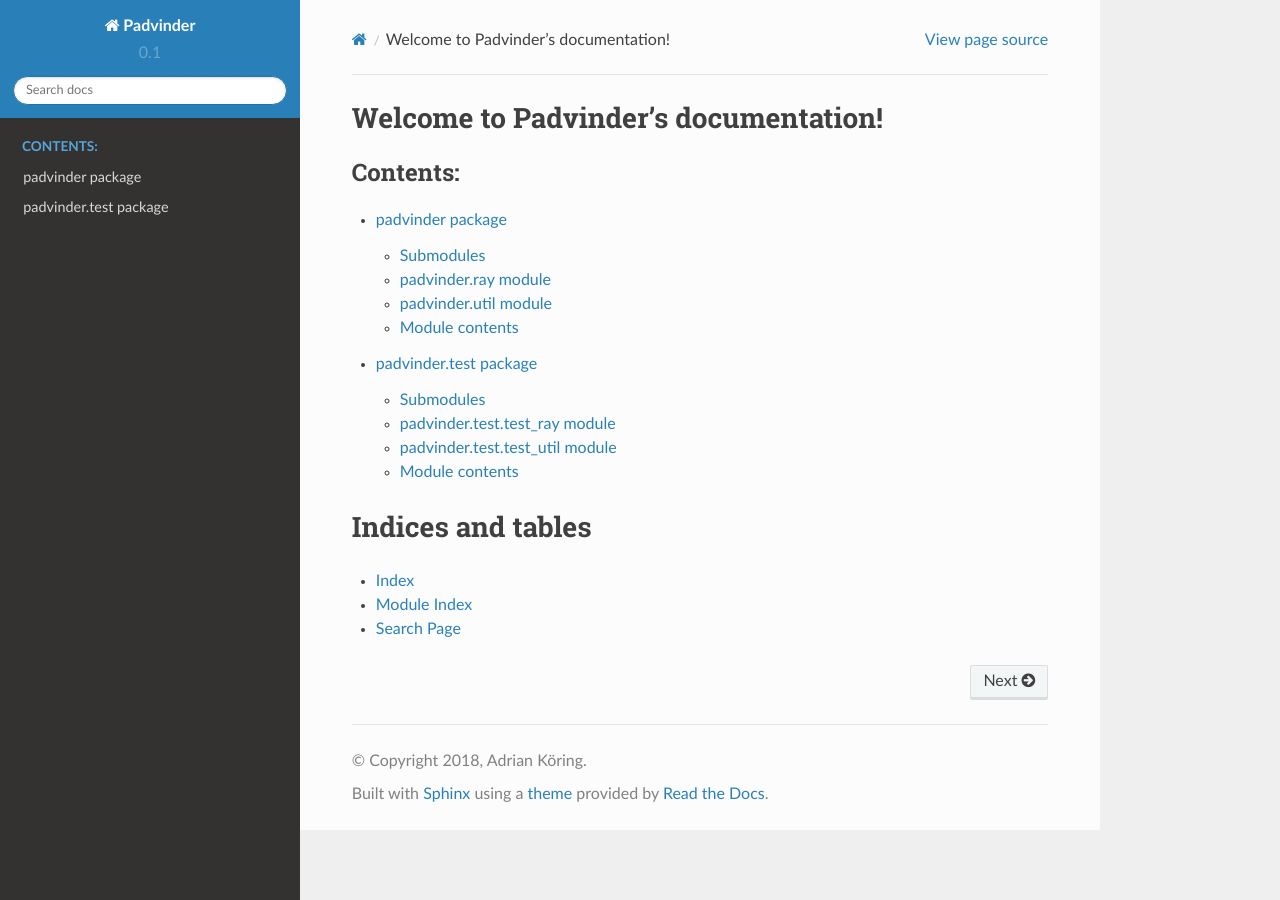
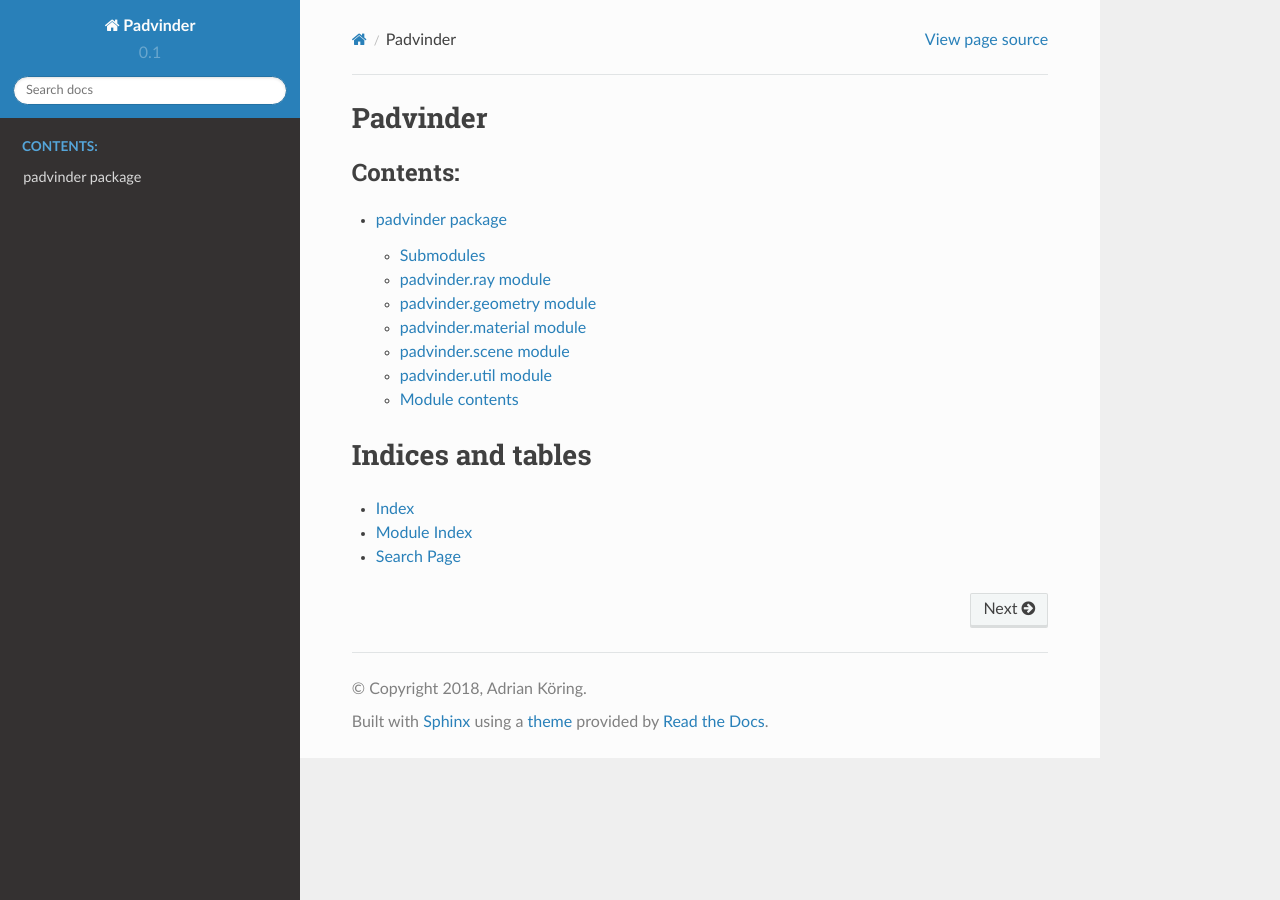
Before and after one commit to adriankoering/padvinder, a Sphinx documentation site: the page built from docs/source/index.rst, in a window 1280 px wide. Built offline with Sphinx 7.4.7 and the Read the Docs theme 2.0.0, drawn with Linux system fonts in a browser that asks for light colours.

Commit message:
Add missing modules to padvinder

```diff
--- a/docs/source/index.rst
+++ b/docs/source/index.rst
@@ -3,7 +3,7 @@
    You can adapt this file completely to your liking, but it should at least
    contain the root `toctree` directive.
 
-Welcome to Padvinder's documentation!
+Padvinder
 =====================================
 
 .. toctree::
@@ -11,7 +11,6 @@ Welcome to Padvinder's documentation!
    :caption: Contents:
 
    padvinder
-   padvinder.test
 
 
 
```
Also changed, not shown: docs/source/padvinder.rst (+28 -0 lines).
